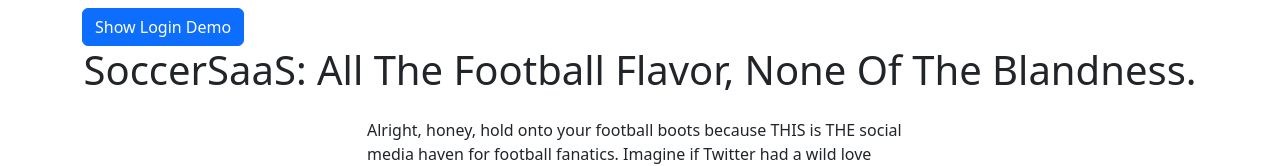
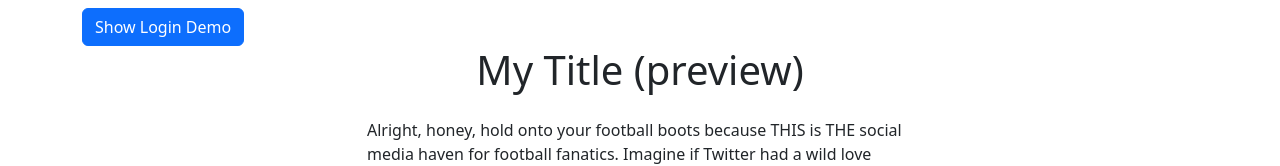
Before and after one commit to sulikismaylovv/DSaaS-Team4, an Angular app: page / in a window 1280 px wide. Shown: the top 166 px of the page. Built offline with nearby package versions, Linux system fonts and the light colour scheme.

Commit message:
Titles for different environments added

```diff
--- a/src/app/app.component.html
+++ b/src/app/app.component.html
@@ -9,7 +9,7 @@
     <button class="btn btn-primary" (click)="toggle()">Show Login Demo</button> <br>
 
   <div class="row justify-content-center">
-    <h1 class="text-center">SoccerSaaS: All The Football Flavor, None Of The Blandness.</h1>
+    <h1 class="text-center">{{title}}</h1>
     <div class="col-6 py-3">
       <p> Alright, honey, hold onto your football boots because THIS is THE social media haven for football fanatics.
         Imagine if Twitter had a wild love affair with Futmob – BOOM! That’s what we're serving.</p>
--- a/src/app/app.component.ts
+++ b/src/app/app.component.ts
@@ -1,6 +1,6 @@
-import {Component, OnInit} from '@angular/core';
+import { Component, OnInit } from '@angular/core';
 import { SupabaseService } from './supabase.service'
-
+import { environment } from '../environments/environment';
 
 @Component({
   selector: 'app-root',
@@ -9,7 +9,7 @@ import { SupabaseService } from './supabase.service'
 })
 
 export class AppComponent implements OnInit {
-  title = 'DSaaS';
+  title: string = "Default Title";
 
   session = this.supabase.session
 
@@ -17,9 +17,17 @@ export class AppComponent implements OnInit {
 
   ngOnInit() {
     this.supabase.authChanges((_, session) => (this.session = session))
+
+    // Set the title based on the environment
+    if (environment.production) {
+      this.title = process.env['APP_TITLE'] || 'My Title (production)';
+    } else {
+      this.title = process.env['APP_TITLE_PREVIEW'] || 'My Title (preview)';
+    }
   }
+
   hideForm = true;
-  toggle(){
-    this.hideForm=!this.hideForm;
+  toggle() {
+    this.hideForm = !this.hideForm;
   }
 }
--- a/src/environments/environment.ts
+++ b/src/environments/environment.ts
@@ -2,4 +2,5 @@ export const environment = {
   production: false,
   supabaseUrl: 'https://kvjhoifmabxitkelfeod.supabase.co',
   supabaseKey: 'eyJhbGciOiJIUzI1NiIsInR5cCI6IkpXVCJ9.eyJpc3MiOiJzdXBhYmFzZSIsInJlZiI6Imt2amhvaWZtYWJ4aXRrZWxmZW9kIiwicm9sZSI6ImFub24iLCJpYXQiOjE2OTcxMzQ3NDMsImV4cCI6MjAxMjcxMDc0M30.vttAJafQbMLkJFQU0r49cRjKa9fHcmtIQYkcNyAo5A4',
+  appTitle: 'My Title (preview)',
 }
```
